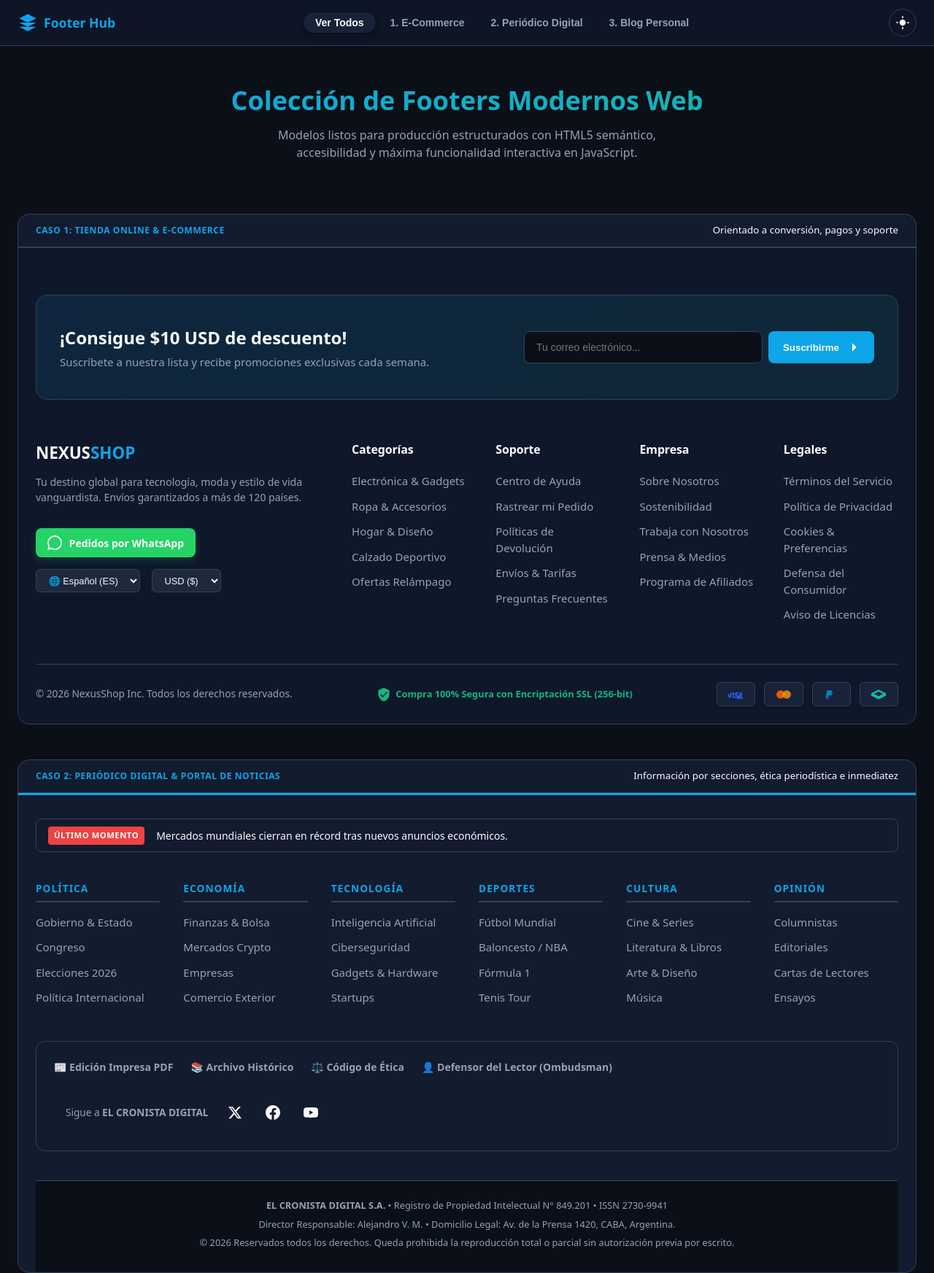
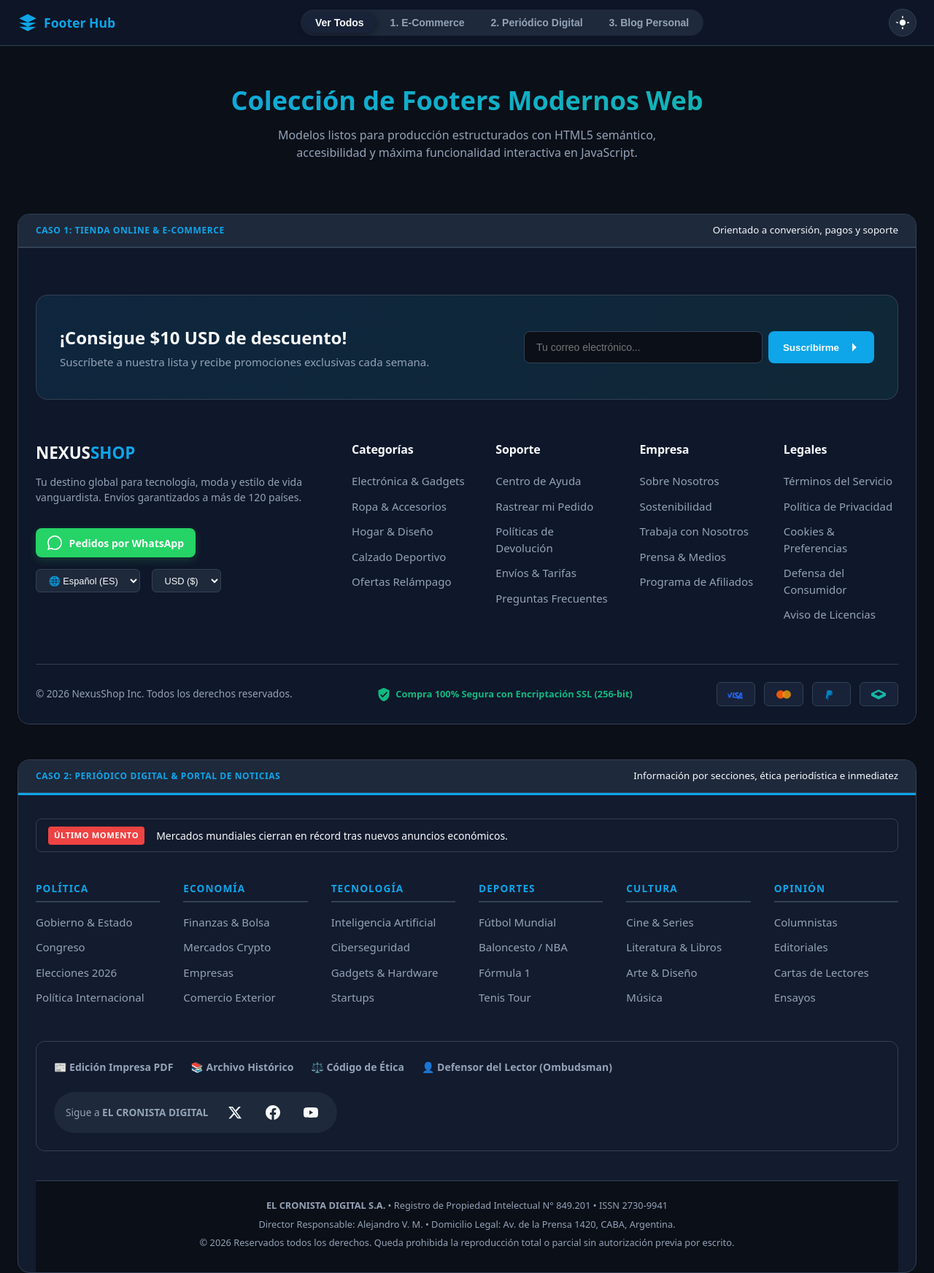
Before and after one commit to codigoenweb/footer, a website: page public/index.html in a window 1280 px wide. Shown: the top 1745 px of the page at 73% size. Drawn offline with Linux system fonts and the light colour scheme.

Commit message:
2026-11-19

```diff
--- a/public/css/styleIndex.css
+++ b/public/css/styleIndex.css
@@ -107,7 +107,7 @@ header .contenedor .logo{
 }
 header .contenedor nav{
     display: flex;
-    background-color: var(--bg-tertiary);
+    background-color: var(--bg-terciario);
     padding: 0.25rem;
     border-radius: 9999px;
     gap: 0.25rem;
@@ -130,7 +130,7 @@ header .contenedor nav button.activo, header .contenedor nav button:hover {
 }
 
 header .contenedor button#tema{
-    background: var(--bg-tertiary);
+    background: var(--bg-terciario);
     border: 1px solid var(--borde-color);
     color: var(--texto-principal);
     padding: 0.5rem;
@@ -202,7 +202,7 @@ section {
 }
 
 .footer-etiqueta {
-    background-color: var(--bg-tertiary);
+    background-color: var(--bg-terciario);
     padding: 0.75rem 1.5rem;
     border-bottom: 1px solid var(--borde-color);
     display: flex;
@@ -257,7 +257,7 @@ footer a:hover {
     color: var(--texto-principal);
     font-size: 0.875rem;
     outline: none;
-    transition: borde-color 0.2s ease, box-shadow 0.2s ease;
+    transition: border-color 0.2s ease, box-shadow 0.2s ease;
 }
 .form-input:focus {
     border-color: var(--destacado-primario);
@@ -295,7 +295,7 @@ footer a:hover {
     width: 2.5rem;
     height: 2.5rem;
     border-radius: 0.5rem;
-    background-color: var(--bg-tertiary);
+    background-color: var(--bg-terciario);
     color: var(--texto-principal);
     display: flex;
     align-items: center;
@@ -531,7 +531,7 @@ footer a:hover {
     display: flex;
     align-items: center;
     gap: 1rem;
-    background-color: var(--bg-tertiary);
+    background-color: var(--bg-terciario);
     padding: 0.5rem 1rem;
     border-radius: 9999px;
     font-size: 0.85rem;
@@ -617,7 +617,7 @@ footer a:hover {
     width: 54px;
     height: 54px;
     border-radius: 0.5rem;
-    background-color: var(--bg-tertiary);
+    background-color: var(--bg-terciario);
     object-fit: cover;
     flex-shrink: 0;
 }
```
Also changed, not shown: readme.txt.
